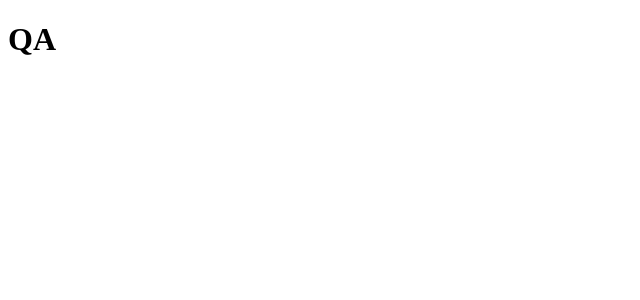
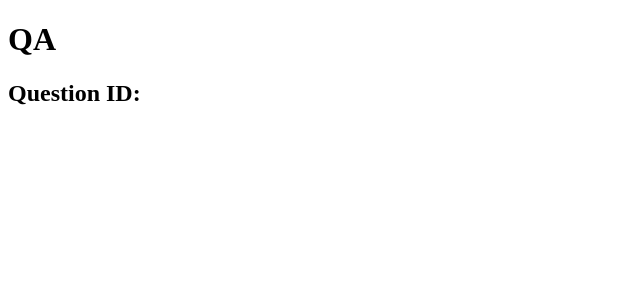
Before and after one commit to Fadil-Odjouola/2025-HSCCDC, a React (Vite) app: page /QA in a window 1280 px wide. Shown: the top 300 px of the page, without its empty margins (0-640 px from the left). Built offline with nearby package versions, Linux system fonts and the light colour scheme.

Commit message:
Questions link to URL w/ id parameter

```diff
--- a/package.json
+++ b/package.json
@@ -12,7 +12,8 @@
   "dependencies": {
     "react": "^19.1.0",
     "react-dom": "^19.1.0",
-    "react-router": "^7.6.3"
+    "react-router": "^7.6.3",
+    "react-router-dom": "^7.6.3"
   },
   "devDependencies": {
     "@eslint/js": "^9.29.0",
--- a/src/views/buffet/index.tsx
+++ b/src/views/buffet/index.tsx
@@ -1,5 +1,6 @@
 import { useEffect, useState } from "react";
 import "./index.css"
+import { Link } from "react-router";
 
 const BASE_URL = "https://qoverflow.api.hscc.bdpa.org/v1"
 
@@ -83,12 +84,15 @@ export default function Buffet() {
         <ul>
             {questions.map((question) => (
                 <li key={question.question_id}>
+                    <Link to={`/QA/${question.question_id}`}>
                         <div><strong>{question.title}</strong></div>
                         <div>Upvotes: {question.upvotes}</div>
                         <div>Views: {question.views}</div>
                         <div>Comments: {question.comments}</div>
                         <div>By: {question.creator}</div>
+                        <div>ID: {question.question_id}</div>
                         <div>Date: {new Date(question.createAt).toLocaleString()}</div>
+                    </Link>
                 </li>
             ))}
         </ul>
--- a/src/views/qa/index.tsx
+++ b/src/views/qa/index.tsx
@@ -1,5 +1,10 @@
+import { useParams } from "react-router-dom";
+
+
 export default function QA(){
+    const {id} = useParams();
     return <>
         <h1>QA</h1>
+        <h2>Question ID: {id}</h2>
     </>
 }
```
Also changed, not shown: 1 other file (tests, documents, lock files or other folders). Lines whose indentation alone changed are shown as unchanged.
